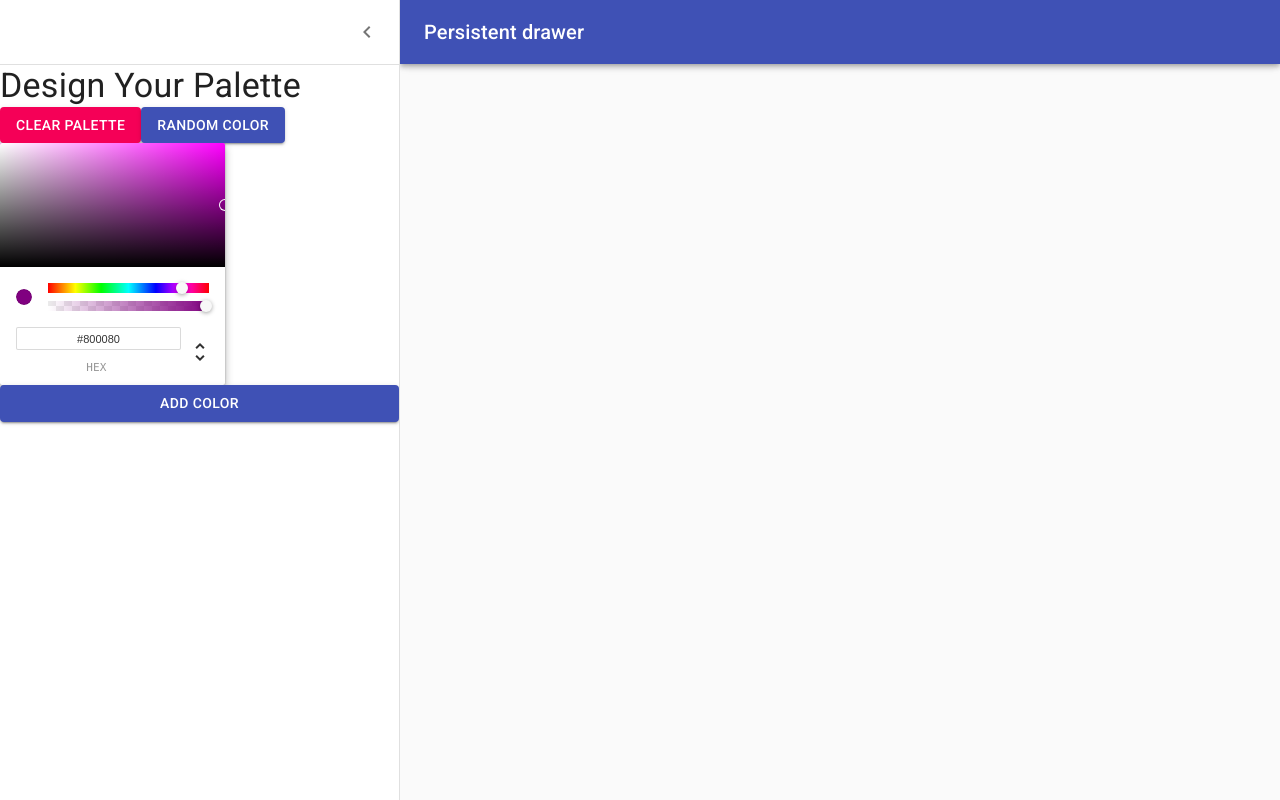
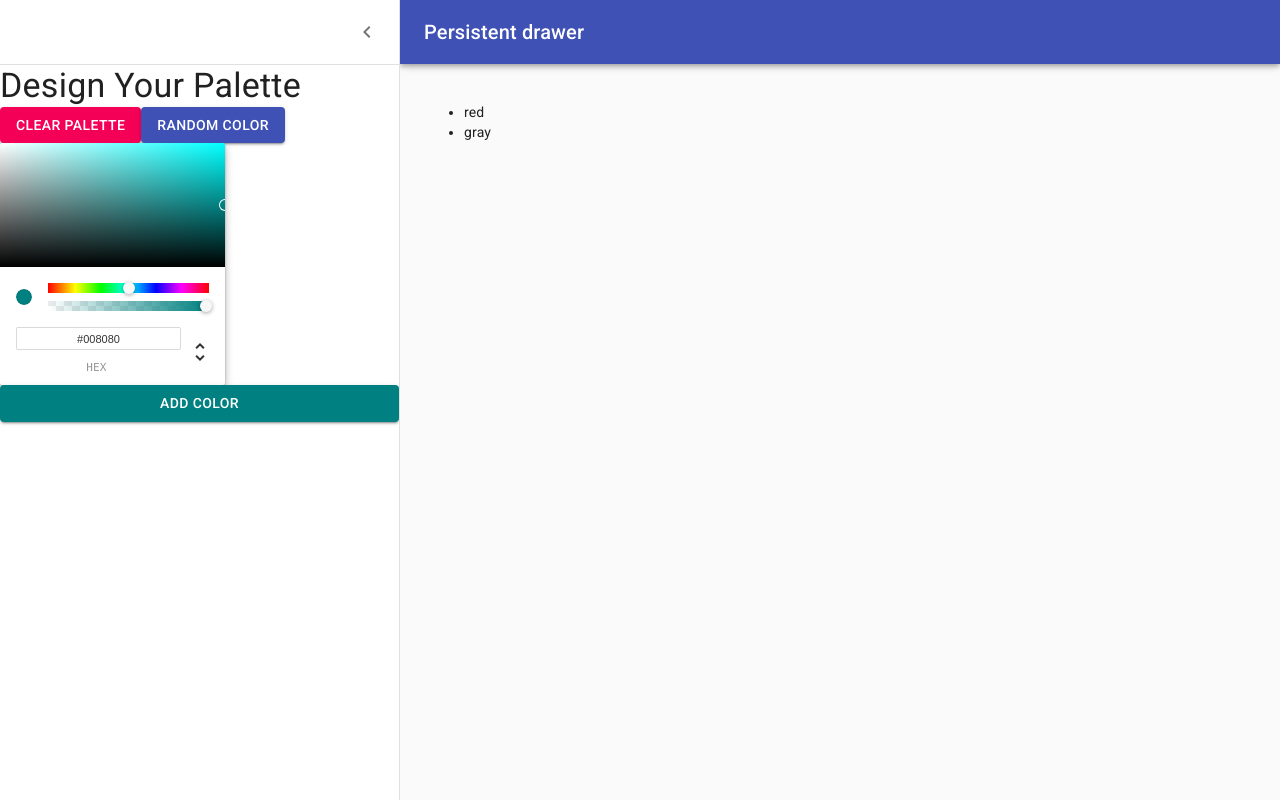
Before and after one commit to mrvncaragay/color-picker, a React (Create React App) app: page /palette/new in a window 1280 px wide. Both pictures are taken after a click on the button "open drawer". Built offline with nearby package versions, Linux system fonts and the light colour scheme.

Commit message:
connect colorpicker to button

```diff
--- a/src/NewPaletteForm.js
+++ b/src/NewPaletteForm.js
@@ -73,14 +73,24 @@ const styles = theme => ({
 
 const NewPaletteForm = ({ classes }) => {
   const [open, setOpen] = useState(false);
+  const [color, setColor] = useState("teal");
+  const [colors, setColors] = useState(["red", "gray"]);
 
-  function handleDrawerOpen() {
+  const handleDrawerOpen = () => {
     setOpen(true);
-  }
+  };
 
-  function handleDrawerClose() {
+  const handleDrawerClose = () => {
     setOpen(false);
-  }
+  };
+
+  const updateColor = color => {
+    setColor(color.hex);
+  };
+
+  const addNewColor = () => {
+    setColors([...colors, color]);
+  };
 
   return (
     <div className={classes.root}>
@@ -133,12 +143,14 @@ const NewPaletteForm = ({ classes }) => {
           </Button>
         </div>
 
-        <ChromePicker
-          color="purple"
-          onChangeComplete={newColor => console.log(newColor)}
-        />
+        <ChromePicker color={color} onChangeComplete={updateColor} />
 
-        <Button variant="contained" color="primary">
+        <Button
+          onClick={addNewColor}
+          variant="contained"
+          color="primary"
+          style={{ backgroundColor: color }}
+        >
           Add Color
         </Button>
       </Drawer>
@@ -148,6 +160,11 @@ const NewPaletteForm = ({ classes }) => {
         })}
       >
         <div className={classes.drawerHeader} />
+        <ul>
+          {colors.map(color => (
+            <li>{color}</li>
+          ))}
+        </ul>
       </main>
     </div>
   );
```
